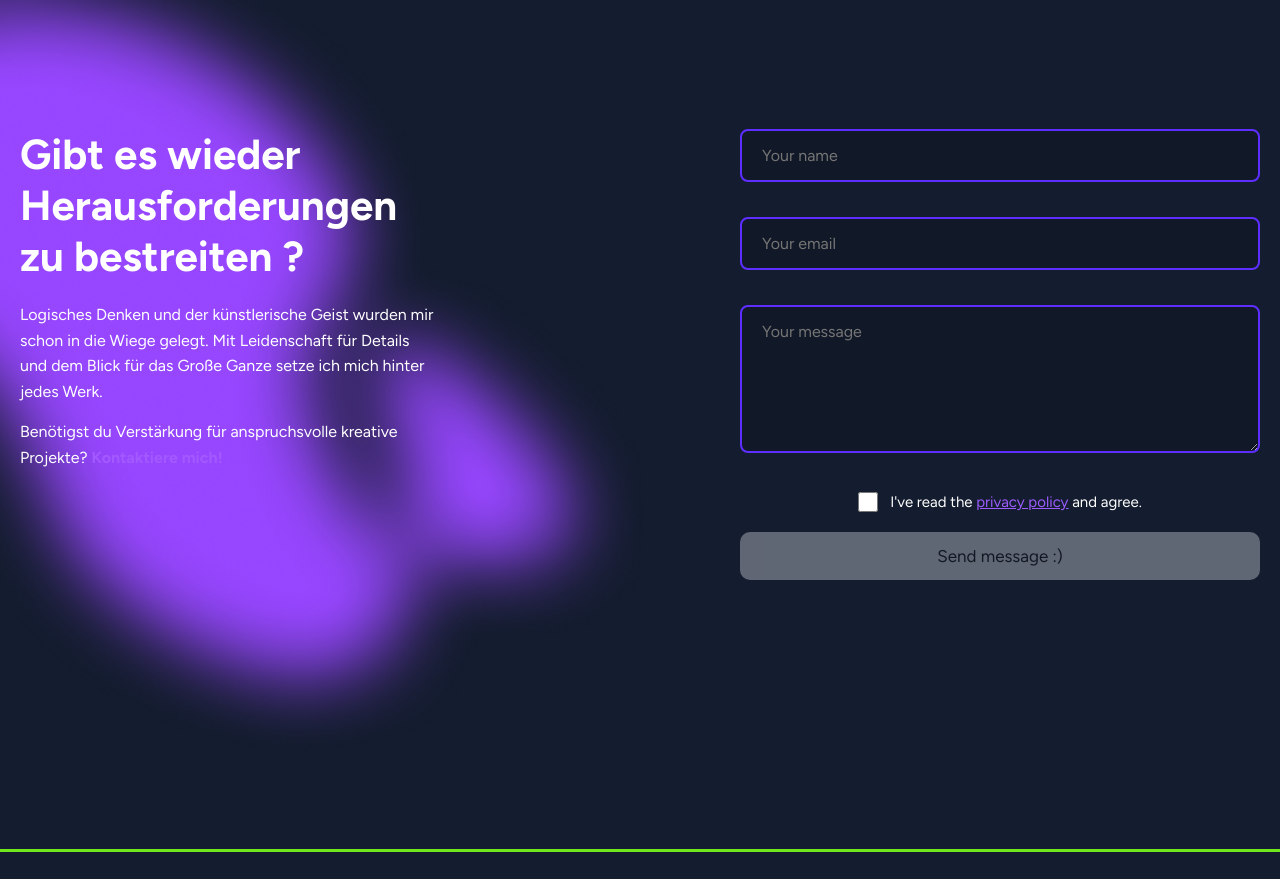
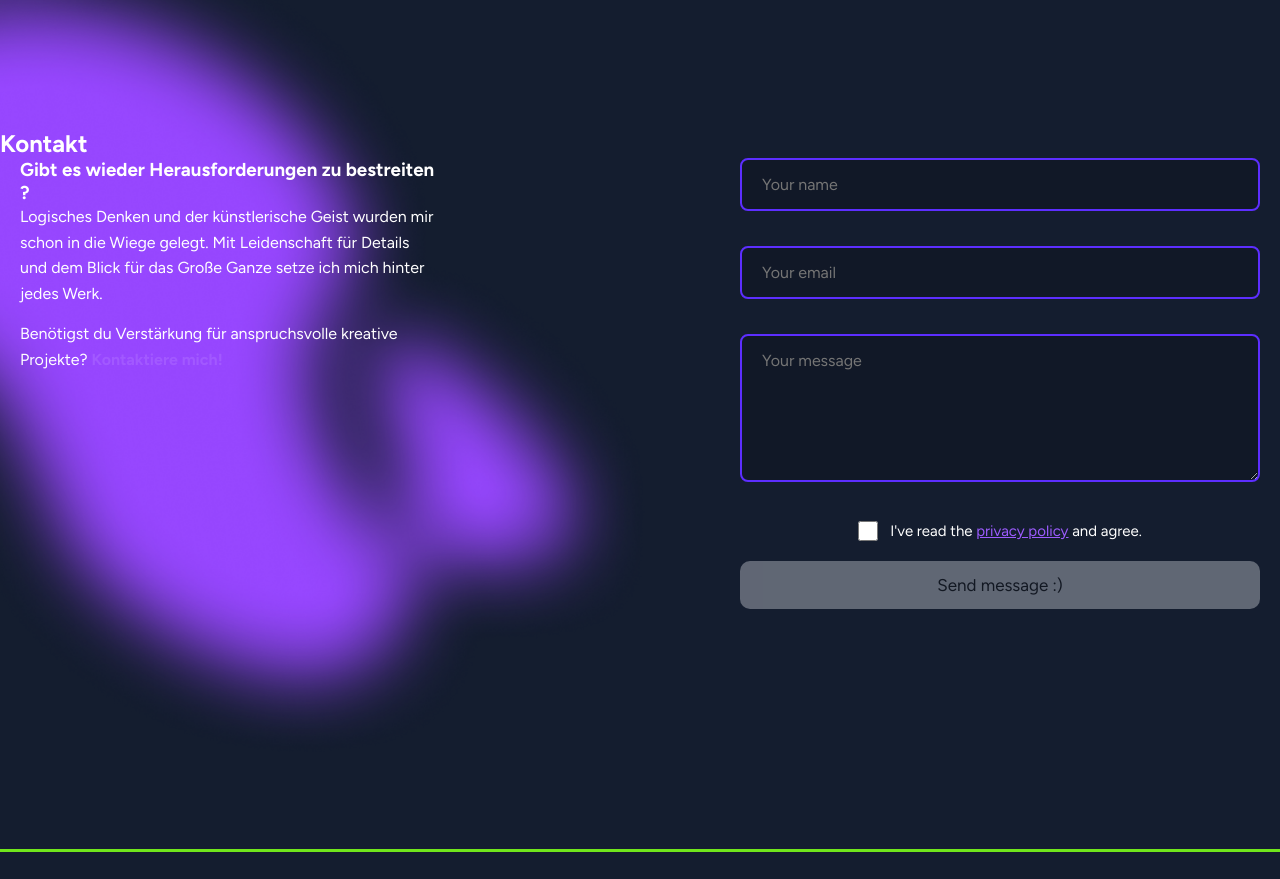
Before and after one commit to Drangello/Portfolio, an Angular app: page / in a window 1280 px wide. Shown: the part 4100-4979 px from the top of the page. Built offline with nearby package versions, Linux system fonts and the light colour scheme.

Commit message:
feat: update contact section heading for improved hierarchy and clarity

```diff
--- a/src/app/pages/landing/contact/contact.html
+++ b/src/app/pages/landing/contact/contact.html
@@ -1,8 +1,13 @@
 <section class="contact">
+  <div class="contact-heading">
+    <span class="contact-heading-line"></span>
+    <h2>Kontakt</h2>
+  </div>
+
   <div class="contact-container container">
 
     <div class="contact-info">
-      <h1>Gibt es wieder Herausforderungen zu bestreiten ?</h1>
+      <h3>Gibt es wieder Herausforderungen zu bestreiten ?</h3>
       <p>
         Logisches Denken und der künstlerische Geist wurden mir schon in die Wiege gelegt.
         Mit Leidenschaft für Details und dem Blick für das Große Ganze setze ich mich hinter jedes Werk.
```
